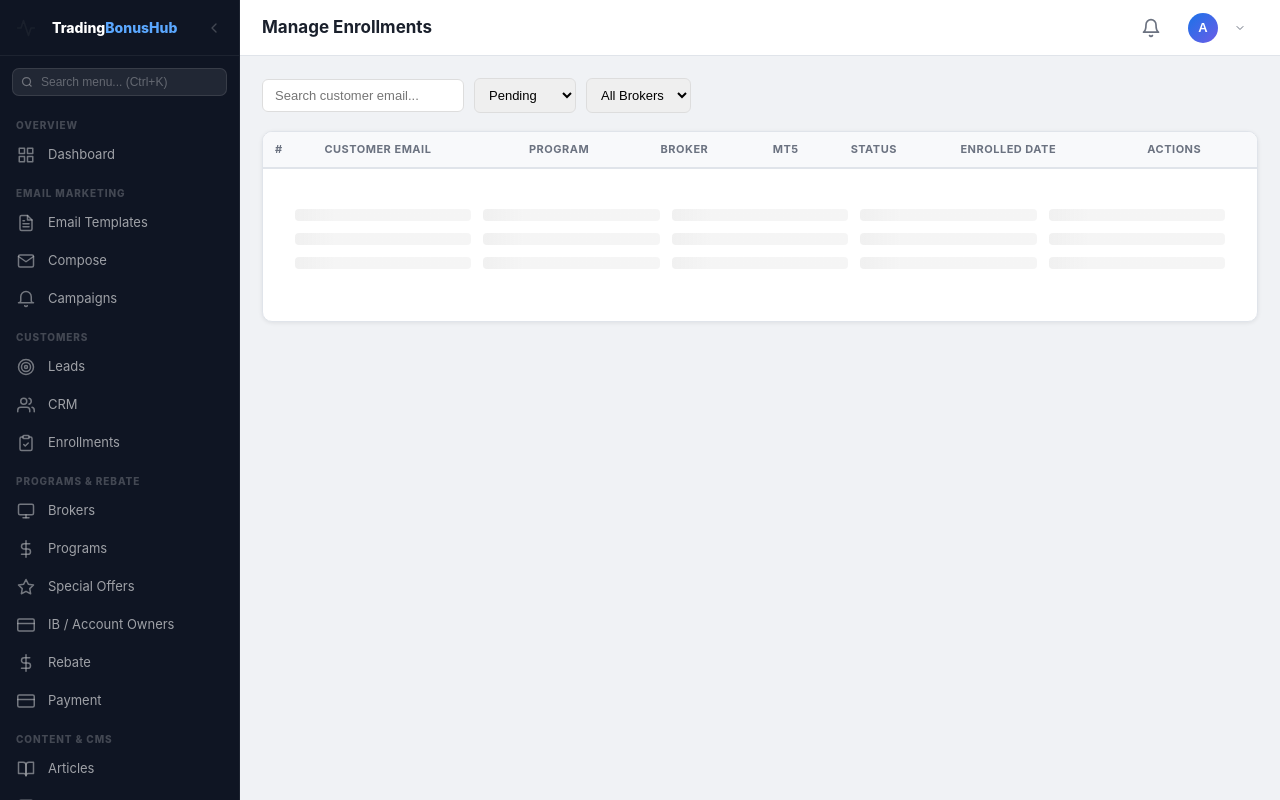
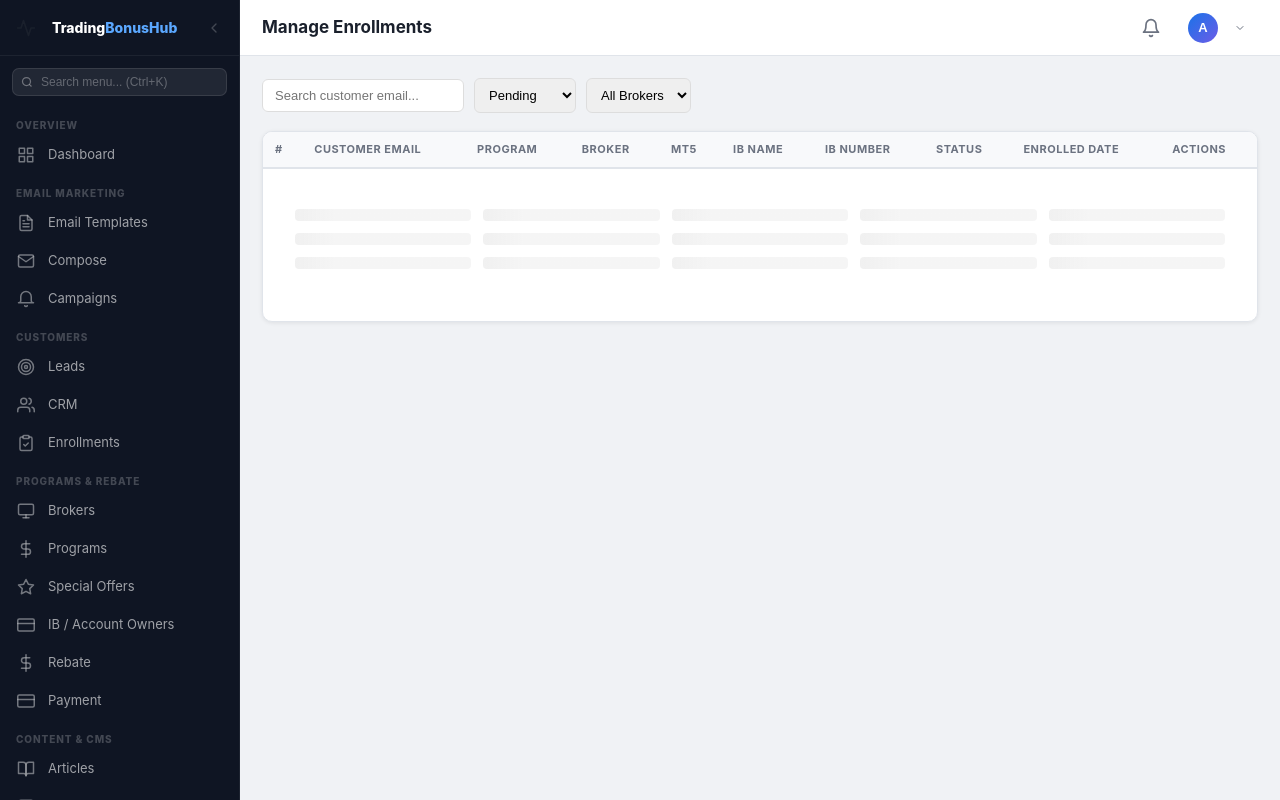
Before and after one commit to Danhhoang1306/tradingbonushub, a Python web app: template templates/admin/enrollments.html in a window 1280 px wide. Run offline with Jinja, Linux system fonts and the light colour scheme; the template is opened without the code that fills it, so the values that code supplies are empty.

Commit message:
admin(enrollments): show IB name & number for verification
Adds IB Name / IB Number columns to Manage Enrollments list and
surfaces them in the confirmation modal so the admin can validate the
customer's assigned IB before approving.

Co-Authored-By: Claude Opus 4.7 (1M context) <noreply@anthropic.com>

```diff
--- a/app/db/repositories/customer_accounts.py
+++ b/app/db/repositories/customer_accounts.py
@@ -120,12 +120,14 @@ def get_all_customer_accounts(
                        c.login_email, c.name AS customer_name,
                        pp.name AS pending_promo_name,
                        p.name  AS active_promo_name,
-                       ta_latest.trading_account AS mt5_account
+                       ta_latest.trading_account AS mt5_account,
+                       ib.ib_name AS ib_name
                 FROM customer_accounts ca
                 JOIN brokers b ON b.id = ca.broker_id
                 LEFT JOIN customers c ON c.id = ca.customer_id
                 LEFT JOIN programs pp ON pp.id = ca.pending_program_id
                 LEFT JOIN programs p  ON p.id  = ca.program_id
+                LEFT JOIN ibs ib ON ib.broker_id = ca.broker_id AND ib.ib_number = ca.ib_number
                 LEFT JOIN (
                     SELECT customer_account_id,
                            trading_account,
--- a/templates/admin/enrollments.html
+++ b/templates/admin/enrollments.html
@@ -48,13 +48,15 @@
         <th>Program</th>
         <th>Broker</th>
         <th>MT5</th>
+        <th>IB Name</th>
+        <th>IB Number</th>
         <th>Status</th>
         <th>Enrolled Date</th>
         <th>Actions</th>
       </tr>
     </thead>
     <tbody id="enrollment-tbody">
-      <tr><td colspan="8" class="empty">Loading...</td></tr>
+      <tr><td colspan="10" class="empty">Loading...</td></tr>
     </tbody>
   </table>
 </div>
@@ -130,7 +132,7 @@ function renderTable() {
   const tbody = document.getElementById('enrollment-tbody');
   document.getElementById('count-label').textContent = `${enrollments.length} results`;
   if (!enrollments.length) {
-    tbody.innerHTML = '<tr><td colspan="8" class="empty">No data found.</td></tr>';
+    tbody.innerHTML = '<tr><td colspan="10" class="empty">No data found.</td></tr>';
     return;
   }
   tbody.innerHTML = enrollments.map((e, i) => `
@@ -140,6 +142,8 @@ function renderTable() {
       <td>${esc(e.promo_name)}</td>
       <td>${esc(e.broker_name)}</td>
       <td><code style="font-size:12px;">${esc(e.mt5_account) || '—'}</code></td>
+      <td>${esc(e.ib_name) || '<span style="color:#c00;">—</span>'}</td>
+      <td><code style="font-size:12px;">${esc(e.ib_number) || '<span style="color:#c00;">—</span>'}</code></td>
       <td><span class="badge badge-${e.program_status}">${statusLabel(e.program_status)}</span></td>
       <td style="font-size:12px;color:#666;">${fmt(e.created_at)}</td>
       <td>
@@ -169,8 +173,11 @@ function openConfirm(eid) {
   const e = enrollments.find(x => x.id === eid);
   if (!e) return;
   document.getElementById('confirm-eid').value = eid;
+  const ibLine = (e.ib_name || e.ib_number)
+    ? `<br>IB: ${esc(e.ib_name) || '—'} (${esc(e.ib_number) || '—'})`
+    : '<br><span style="color:#c00;">⚠ No IB info</span>';
   document.getElementById('confirm-info').innerHTML =
-    `<b>${esc(e.customer_email)}</b> enrolled in program <b>${esc(e.promo_name)}</b><br>Broker: ${esc(e.broker_name)}${e.mt5_account ? ' — MT5: ' + esc(e.mt5_account) : ''}`;
+    `<b>${esc(e.customer_email)}</b> enrolled in program <b>${esc(e.promo_name)}</b><br>Broker: ${esc(e.broker_name)}${e.mt5_account ? ' — MT5: ' + esc(e.mt5_account) : ''}${ibLine}`;
   document.getElementById('confirm-modal').classList.add('active');
 }
 
```
Also changed, not shown: app/api/enrollments.py (+15 -2 lines).
